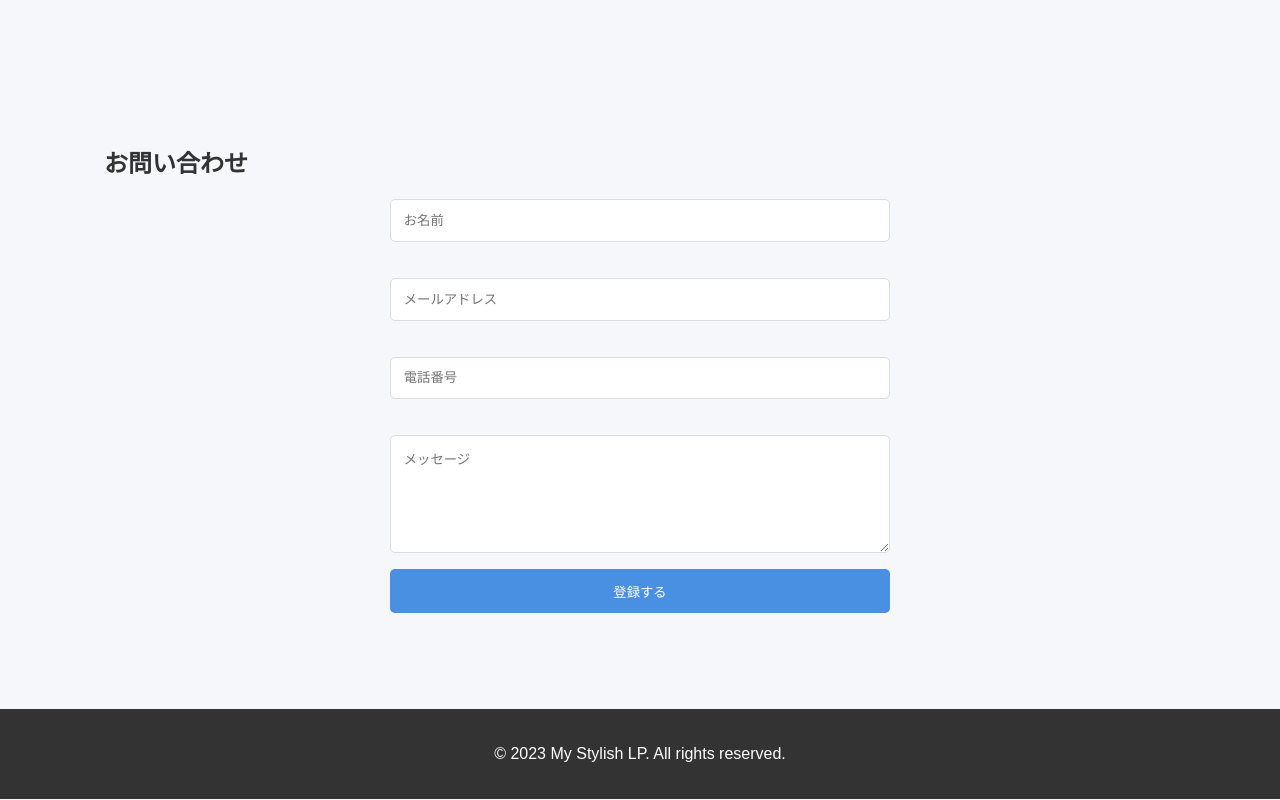
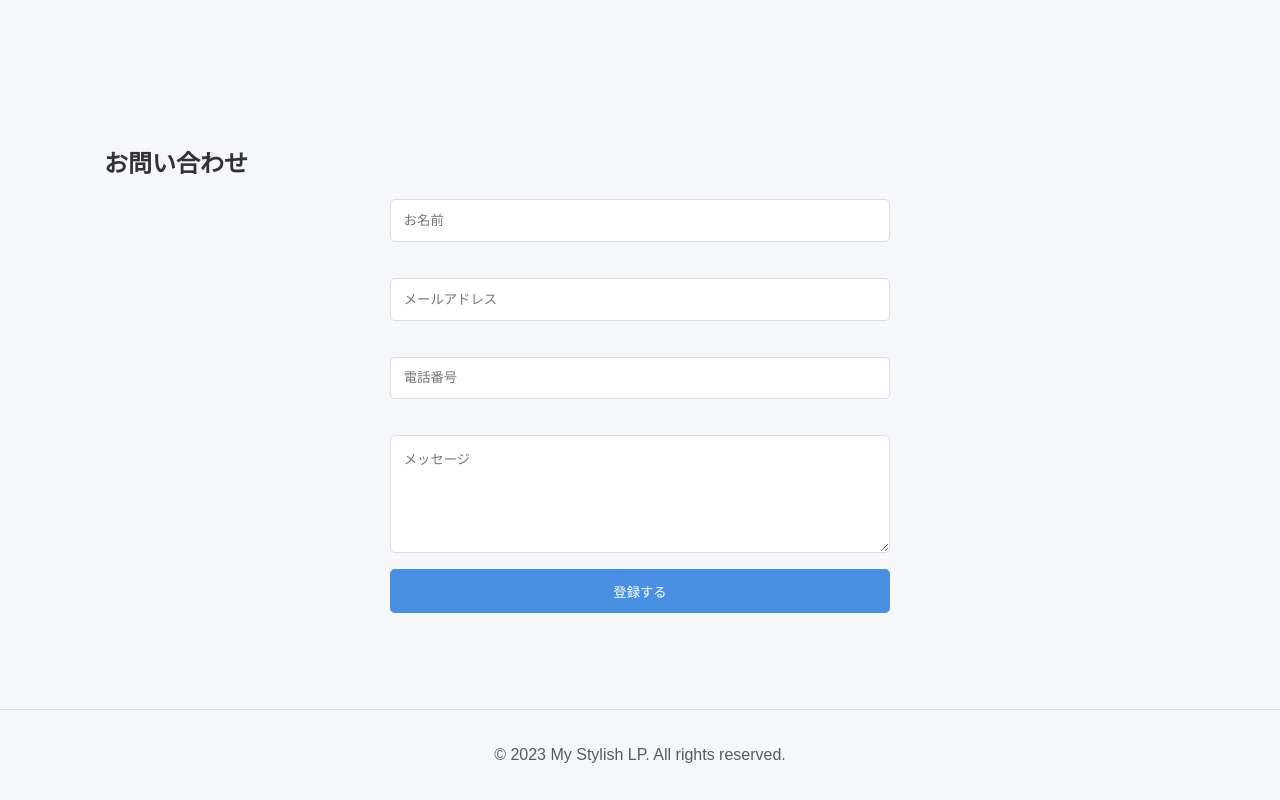
Before and after one commit to riku103/React_training_1, a React (Create React App) app: page / in a window 1280 px wide. Shown: the part 1326-2126 px from the top of the page. Built offline with nearby package versions, Linux system fonts and the light colour scheme; the HTML template or start-up script is replaced by a standard one.

Commit message:
Footer をダークモードに対応

```diff
--- a/src/components/Footer/Footer.module.css
+++ b/src/components/Footer/Footer.module.css
@@ -1,10 +1,12 @@
 footer {
-  background-color: #333;
-  color: #fff;
+  background-color: var(--bg-color);
+  color: var(--text-color);
   text-align: center;
   padding: 2rem 0;
   width: 100vw;
   margin-left: calc(50% - 50vw);
+  border-top: 1px solid rgba(0, 0, 0, 0.1);
+  transition: background-color 0.3s ease, color 0.3s ease;
 }
 
 .sectionContainer {
@@ -12,4 +14,5 @@ footer {
   margin: 0 auto;
   padding: 0 5%;
   box-sizing: border-box;
+  opacity: 0.8;
 }
```
